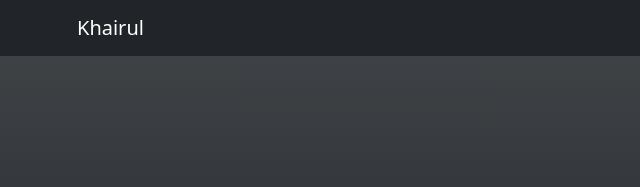
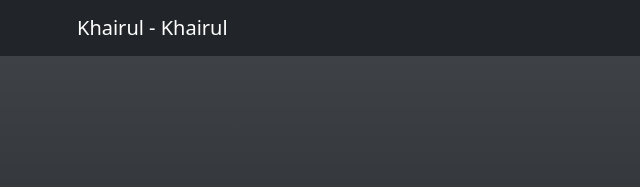
Before and after one commit to Amoubaa/qyzan-site, a plain HTML site: page blog/Exam-5.html in a window 1280 px wide. Shown: the top 187 px of the page, 17-657 px from the left. Drawn offline with nearby package versions, Linux system fonts and the light colour scheme.

Commit message:
Update Exam-5.html

```diff
--- a/blog/Exam-5.html
+++ b/blog/Exam-5.html
@@ -14,7 +14,7 @@
     <!-- Navigation-->
     <nav class="navbar navbar-expand-lg navbar-dark bg-dark fixed-top" id="mainNav">
       <div class="container px-4">
-        <a class="navbar-brand" href="#page-top">Khairul</a>
+        <a class="navbar-brand" href="#page-top">Khairul - Khairul</a>
         <button
           class="navbar-toggler"
           type="button"
```
